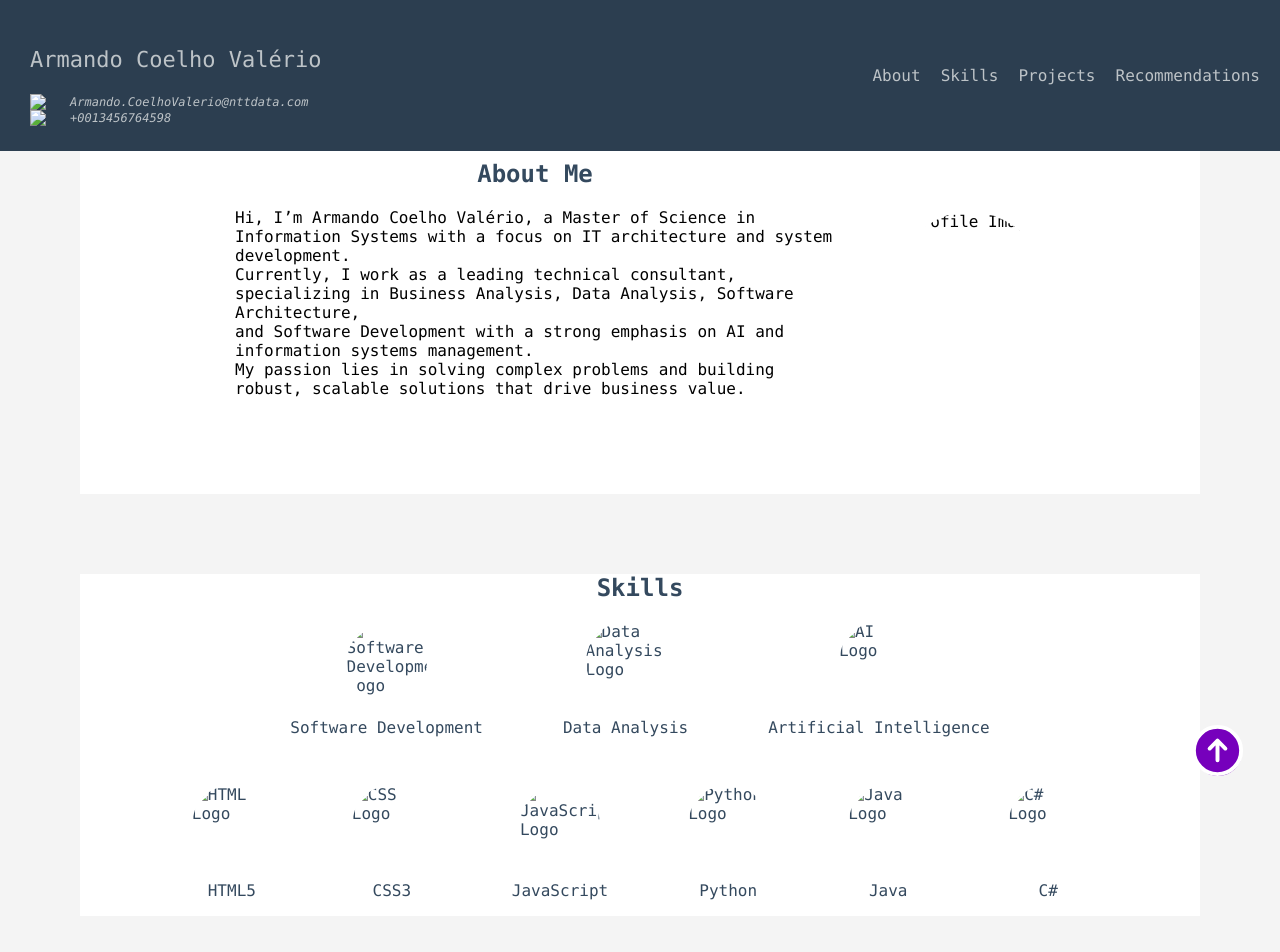
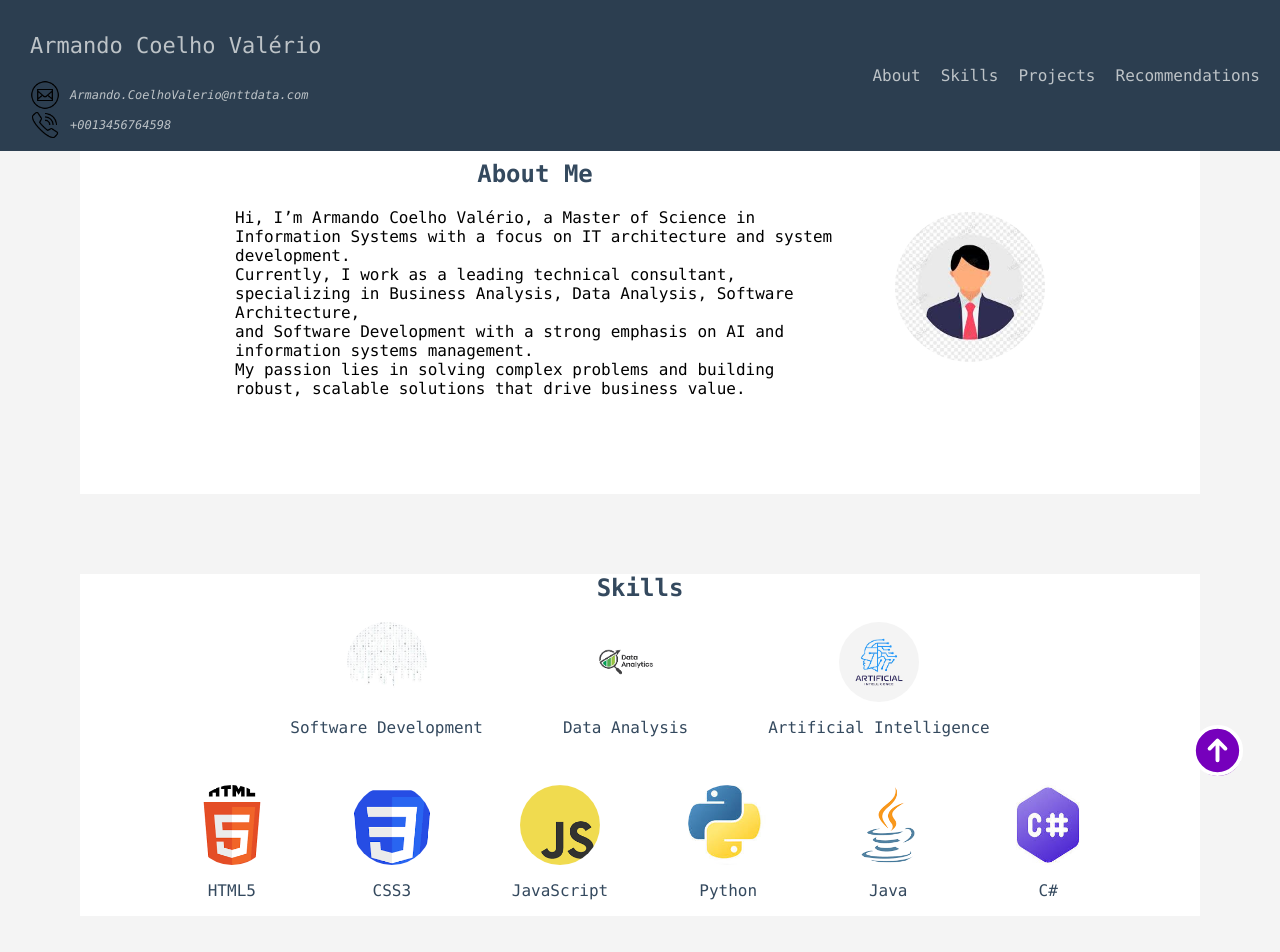
Before and after one commit to ArmandoCValerio/myPortfolio, a plain HTML site: page index.html in a window 1280 px wide. Shown: the top 952 px of the page. Drawn offline with Linux system fonts and the light colour scheme.

Commit message:
image review

```diff
--- a/index.html
+++ b/index.html
@@ -12,12 +12,12 @@
 		<div id="home" class="profile">
 			 <p class="profile_name">Armando Coelho Valério</p>
 			 <div class="contact_info">
-				<img src="envelope.png"/>
+				<img src="html_finalprojimages/envelope.png"/>
 				Armando.CoelhoValerio@nttdata.com
 			</div>
 
 			<div class="contact_info">
-				<img src="phone.png"/>
+				<img src="html_finalprojimages/phone.png"/>
 				+0013456764598
 			</div>
         </div>
@@ -37,7 +37,7 @@
 				<h1>About Me</h1>
 				<p>Hi, I’m Armando Coelho Valério, a Master of Science in Information Systems with a focus on IT architecture and system development. <br> Currently, I work as a leading technical consultant, specializing in Business Analysis, Data Analysis, Software Architecture, <br> and Software Development with a strong emphasis on AI and information systems management. <br> My passion lies in solving complex problems and building robust, scalable solutions that drive business value.</p>
 			</div>
-			<img src="profile.jpg" alt="Profile Image" class="profile-img">
+			<img src="html_finalprojimages/profile.jpg" alt="Profile Image" class="profile-img">
 		</div>
 	</section>
 
@@ -46,15 +46,15 @@
         <h2>Skills</h2>
 		<div class="skills">
 			<div class="skill-card">
-				<img src="code.png" alt="Software Development Logo" class="skill-card-img">
+				<img src="html_finalprojimages/code.png" alt="Software Development Logo" class="skill-card-img">
 				<p>Software Development</p>
 			</div>
 			<div class="skill-card">
-				<img src="data-analysis.png" alt="Data Analysis Logo" class="skill-card-img">
+				<img src="html_finalprojimages/data-analysis.png" alt="Data Analysis Logo" class="skill-card-img">
 				<p>Data Analysis</p>
 			</div>
 			<div class="skill-card">
-				<img src="ai-logo.png" alt="AI Logo" class="skill-card-img">
+				<img src="html_finalprojimages/ai-logo.png" alt="AI Logo" class="skill-card-img">
 				<p>Artificial Intelligence</p>
 			</div>
 		</div>
@@ -63,27 +63,27 @@
 		</div>
 		<div class="skills">
 			<div class="skill-card">
-				<img src="html-logo.png" alt="HTML Logo" class="skill-card-img">
+				<img src="html_finalprojimages/html-logo.png" alt="HTML Logo" class="skill-card-img">
 				<p>HTML5</p>
 			</div>
 			<div class="skill-card">
-				<img src="css-logo.png" alt="CSS Logo" class="skill-card-img">
+				<img src="html_finalprojimages/css-logo.png" alt="CSS Logo" class="skill-card-img">
 				<p>CSS3</p>
 			</div>
 			<div class="skill-card">
-				<img src="js-logo.png" alt="JavaScript Logo" class="skill-card-img">
+				<img src="html_finalprojimages/js-logo.png" alt="JavaScript Logo" class="skill-card-img">
 				<p>JavaScript</p>
 			</div>
 			<div class="skill-card">
-				<img src="python-logo.png" alt="Python Logo" class="skill-card-img">
+				<img src="html_finalprojimages/python-logo.png" alt="Python Logo" class="skill-card-img">
 				<p>Python</p>
 			</div>
 			<div class="skill-card">
-				<img src="java-logo.png" alt="Java Logo" class="skill-card-img">
+				<img src="html_finalprojimages/java-logo.png" alt="Java Logo" class="skill-card-img">
 				<p>Java</p>
 			</div>
 			<div class="skill-card">
-				<img src="csharp-logo.png" alt="C# Logo" class="skill-card-img">
+				<img src="html_finalprojimages/csharp-logo.png" alt="C# Logo" class="skill-card-img">
 				<p>C#</p>
 			</div>
 		</div>
@@ -144,7 +144,7 @@
     </div>
 
 	<div class="popup" id="popup" class="flex_center">
-      <img src="checkmark.svg"/>
+      <img src="html_finalprojimages/checkmark.svg"/>
       <h3>Thank you for the recommendation!!!!</h3>
       <button onclick="showPopup(false)">Ok</button>
     </div>
```
